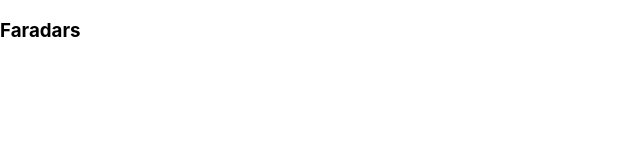
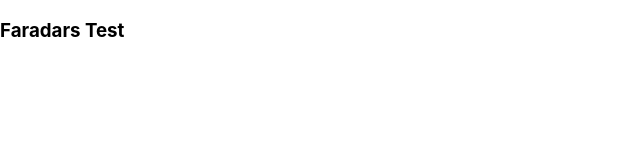
Before and after one commit to FaradarsTestGithub/faradars-crypto-tracking, a React (Create React App) app: page / in a window 1280 px wide. Shown: the top 160 px of the page, without its empty margins (0-640 px from the left). Built offline with nearby package versions, Linux system fonts and the light colour scheme.

Commit message:
new update

```diff
--- a/public/index.html
+++ b/public/index.html
@@ -13,7 +13,7 @@
 
     <link rel="manifest" href="%PUBLIC_URL%/manifest.json" />
 
-    <title>Faradars Crypto Tracking</title>
+    <title>Faradars Crypto Trackingv3</title>
   </head>
   <body>
     <noscript>You need to enable JavaScript to run this app.</noscript>
--- a/src/App.jsx
+++ b/src/App.jsx
@@ -1,7 +1,7 @@
 function App() {
   return (
     <div className="App">
-      <h3>Faradars</h3>
+      <h3>Faradars Test</h3>
     </div>
   );
 }
```
Also changed, not shown: 1 other file (tests, documents, lock files or other folders).
